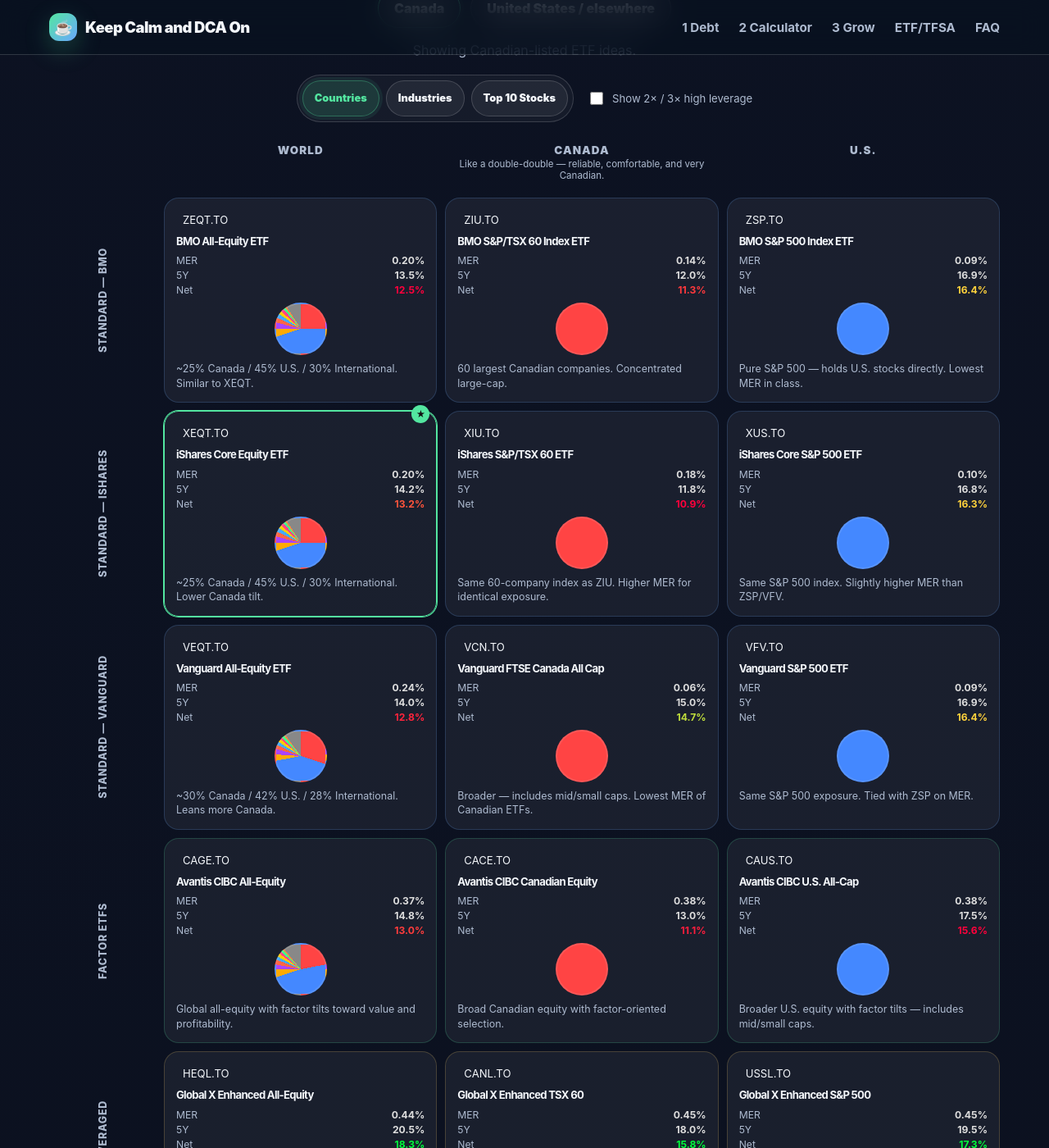
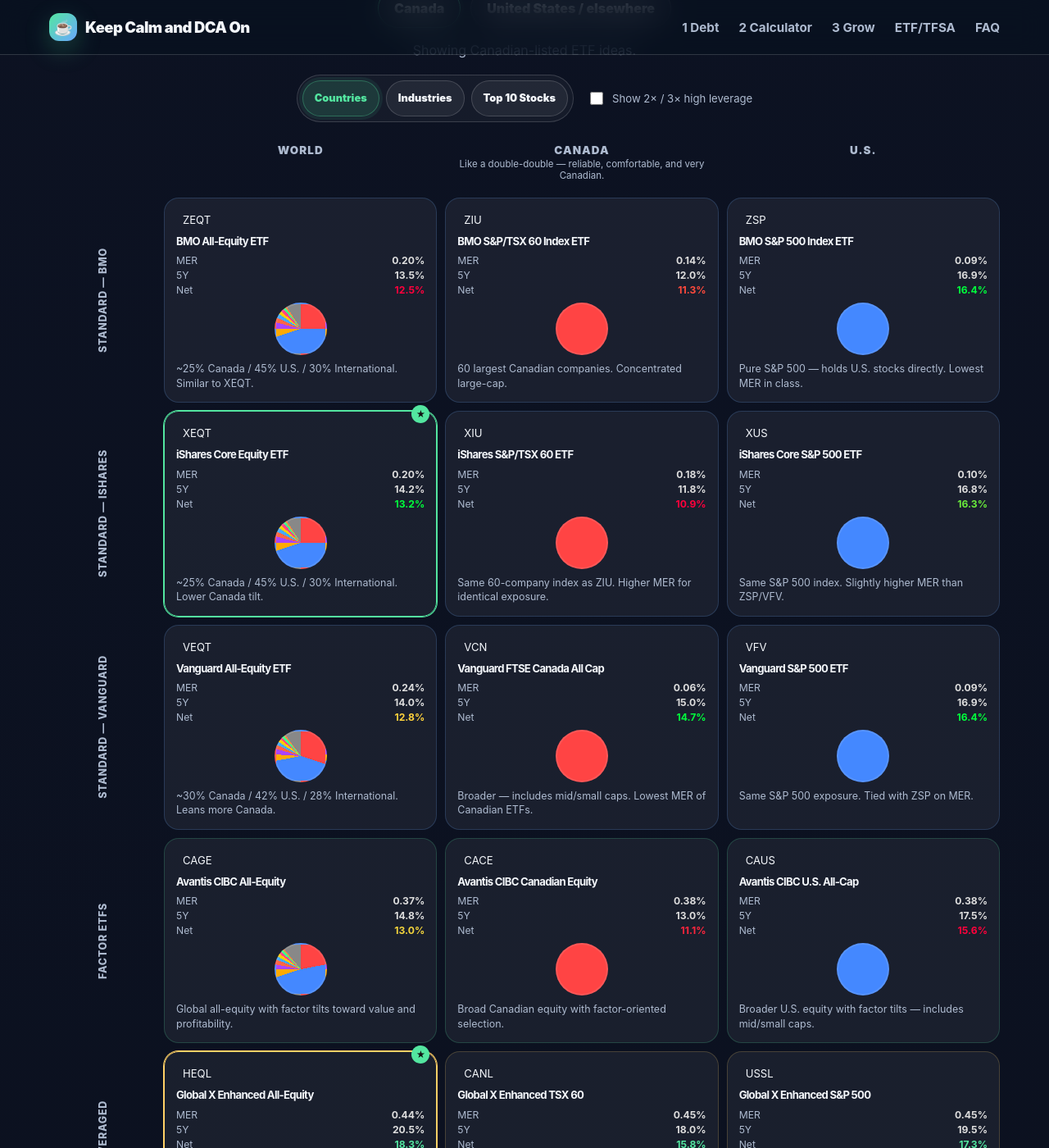
Before and after one commit to thestamp/dcathedip, a Jekyll site: the page built from index.html, in a window 1280 px wide and 1400 px high, scrolled down 10982 px. Shown: the whole window at 82% size. Built offline with Jekyll 4.4.1, drawn with Linux system fonts in a browser that asks for light colours.

Commit message:
Exclude leveraged from color scale, add HEQL ★, strip .TO from tickers

```diff
--- a/assets/css/styles.css
+++ b/assets/css/styles.css
@@ -652,6 +652,8 @@
 .etf-cell-card.leveraged { border-color: rgba(255,209,102,0.2); }
 .etf-cell-card.etf-best { border-color: var(--green); box-shadow: 0 0 0 1px var(--green); }
 .etf-cell-card.empty { background: transparent; border-style: dashed; border-color: rgba(255,255,255,0.05); }
+.etf-cell-card.etf-best-lev { border-color: var(--gold); box-shadow: 0 0 0 1px var(--gold); }
+.etf-best-lev-star { background: var(--gold); }
 .etf-best-star {
   position: absolute; top: -8px; right: 8px;
   background: var(--green); color: #111; font-weight: 900; font-size: 0.68rem;
--- a/assets/js/app.js
+++ b/assets/js/app.js
@@ -258,14 +258,17 @@
 
 function renderEtfCell(etf, group) {
   const isBest = etf.ticker === bestStandardTicker && etf.type === 'standard' && etf.market === 'World';
+  const isBestLev = etf.type === 'leveraged' && etf.market === 'World';
   const score = totalScore(etf);
-  const scores = group.map(e => parseFloat(totalScore(e)));
+  const scores = group.length ? group.map(e => parseFloat(totalScore(e))) : [parseFloat(score)];
   const scoreColor = tierColor(parseFloat(score), scores, false);
+  const displayTicker = etf.ticker.replace('.TO', '');
   return `
-    <article class="etf-cell-card ${etf.type}${isBest ? ' etf-best' : ''}">
-      ${isBest ? `<span class="etf-best-star" title="Best international standard ETF: scored by 5Y return ÷ MER">★</span>` : ''}
+    <article class="etf-cell-card ${etf.type}${isBest ? ' etf-best' : ''}${isBestLev ? ' etf-best-lev' : ''}">
+      ${isBest ? `<span class="etf-best-star" title="Best international standard ETF">★</span>` : ''}
+      ${isBestLev ? `<span class="etf-best-star etf-best-lev-star" title="Recommended: 1.25× global all-equity with moderate leverage">★</span>` : ''}
       <div class="etf-cell-head">
-        <span class="ticker">${etf.ticker}</span>
+        <span class="ticker">${displayTicker}</span>
       </div>
       <h3>${etf.name}</h3>
       <div class="etf-cell-metrics">
@@ -286,7 +289,7 @@
   return `
     <article class="etf-card high-lev ${etf.leverage.replace('x','')}">
       <div class="etf-card-head">
-        <span class="ticker">${etf.ticker}</span>
+        <span class="ticker">${etf.ticker.replace('.TO', '')}</span>
         <span class="etf-lev-tag">${etf.leverage}</span>
       </div>
       <h3>${etf.name}</h3>
@@ -339,18 +342,17 @@
 
       function cell(etfs, market) {
         const e = etfs.find(x => x.market === market);
-        const colGroup = etfsFlat.filter(x => x.market === market);
+        const colGroup = etfsFlat.filter(x => x.market === market && x.type !== 'leveraged');
         return e ? renderEtfCell(e, colGroup) : '<div class="etf-cell-card empty"></div>';
       }
       function tiltedCell(market) {
         const e = tilted.find(x => x.market === market);
-        const colGroup = etfsFlat.filter(x => x.market === market);
+        const colGroup = etfsFlat.filter(x => x.market === market && x.type !== 'leveraged');
         return e ? renderEtfCell(e, colGroup) : '<div class="etf-cell-card empty"></div>';
       }
       function levCell(market) {
         const e = leveraged.find(x => x.market === market);
-        const colGroup = etfsFlat.filter(x => x.market === market);
-        return e ? renderEtfCell(e, colGroup) : '<div class="etf-cell-card empty"></div>';
+        return e ? renderEtfCell(e, []) : '<div class="etf-cell-card empty"></div>';
       }
 
       grid.classList.add("etf-grid");
```
Also changed, not shown: tests/smoke.js (+5 -5 lines).
